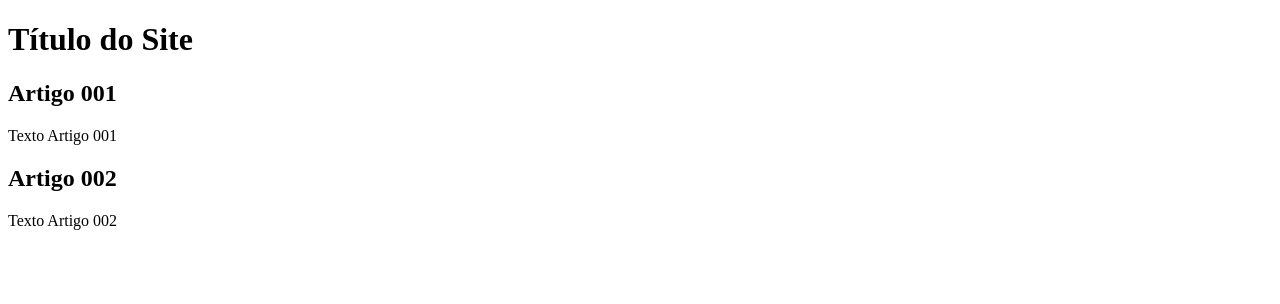
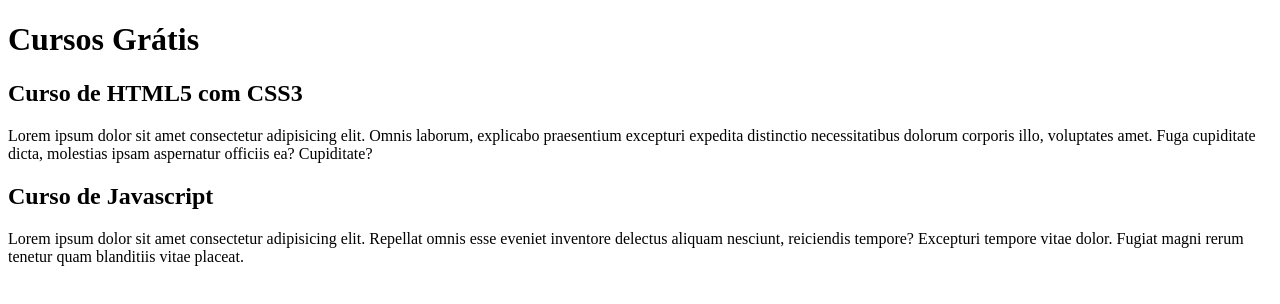
Before and after one commit to acaroloj/projeto-site, a plain HTML site: page index.html in a window 1280 px wide. Drawn offline with Linux system fonts and the light colour scheme.

Commit message:
comecei a escrever o conteúdo

```diff
--- a/index.html
+++ b/index.html
@@ -8,15 +8,15 @@
 <body>
     <main>
         <header>
-            <h1>Título do Site</h1>
+            <h1>Cursos Grátis</h1>
         </header>
         <article>
-            <h2>Artigo 001</h2>
-            <p>Texto Artigo 001</p>
+            <h2>Curso de HTML5 com CSS3</h2>
+            <p>Lorem ipsum dolor sit amet consectetur adipisicing elit. Omnis laborum, explicabo praesentium excepturi expedita distinctio necessitatibus dolorum corporis illo, voluptates amet. Fuga cupiditate dicta, molestias ipsam aspernatur officiis ea? Cupiditate?</p>
         </article>
         <article>
-            <h2>Artigo 002</h2>
-            <p>Texto Artigo 002</p>
+            <h2>Curso de Javascript</h2>
+            <p>Lorem ipsum dolor sit amet consectetur adipisicing elit. Repellat omnis esse eveniet inventore delectus aliquam nesciunt, reiciendis tempore? Excepturi tempore vitae dolor. Fugiat magni rerum tenetur quam blanditiis vitae placeat.</p>
         </article>
     </main>
 </body>
```
